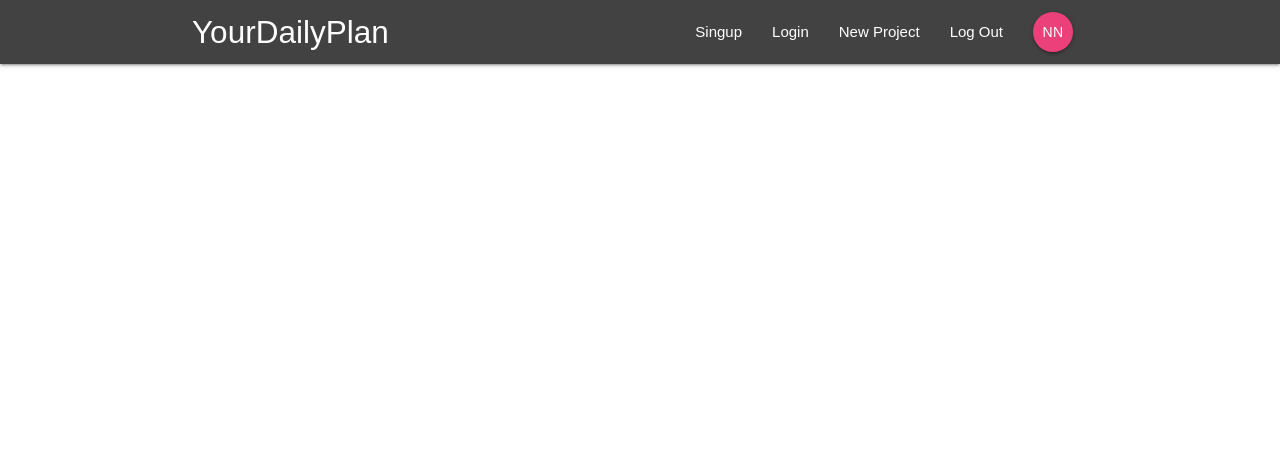
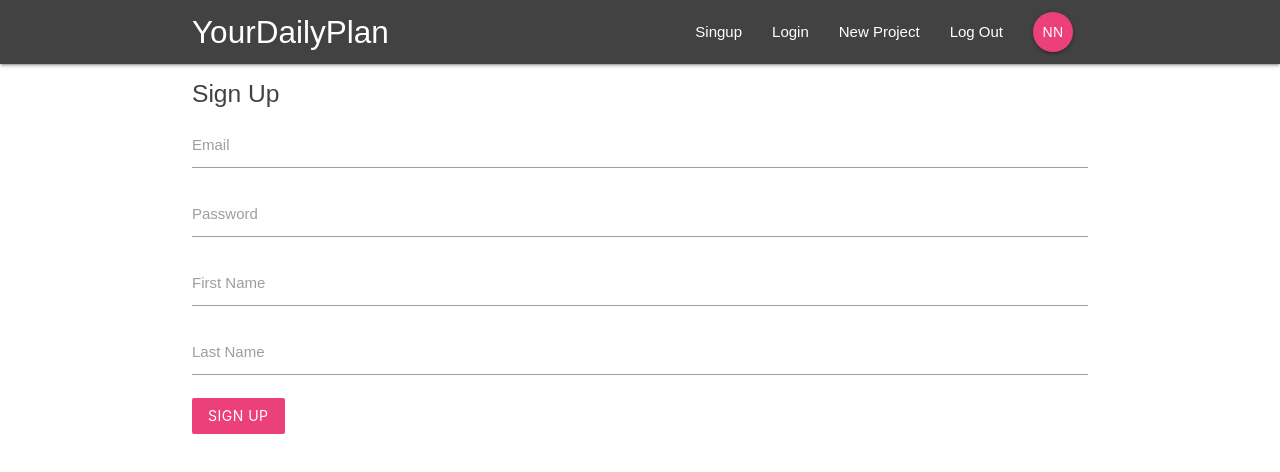
Before and after one commit to MakarCodes/Personal_Plan_App, a React (Create React App) app: page /signup in a window 1280 px wide. Shown: the top 472 px of the page. Built offline with nearby package versions, Linux system fonts and the light colour scheme.

Commit message:
added content to components required for auth

```diff
--- a/src/App.js
+++ b/src/App.js
@@ -1,7 +1,11 @@
 import React, { Component } from 'react';
-import { BrowserRouter } from 'react-router-dom';
+import { BrowserRouter, Switch,Route } from 'react-router-dom';
 
-import Navbar from './components/layout/Navbar';
+import Navbar from './components/layout/Navbar'
+import Dashboard from './components/dashboard/Dashboard'
+import ProjectDetails from './components/projects/ProjectDetails'
+import SignIn from './components/auth/SignIn'
+import SignUp from './components/auth/SignUp'
 
 
 class App extends Component {
@@ -10,6 +14,12 @@
       <BrowserRouter>
         <div className="App">
           <Navbar />
+          <Switch>
+            <Route exact path="/" component={Dashboard} />
+            <Route path ="/project/:id" component={ProjectDetails} />
+            <Route path="/signin" component={SignIn} />
+            <Route path="/signup" component={SignUp} />
+          </Switch>
         </div>
       </BrowserRouter>
     );
--- a/src/components/auth/SignIn.js
+++ b/src/components/auth/SignIn.js
@@ -0,0 +1,40 @@
+import React, { Component } from 'react'
+
+class SignIn extends Component {
+    state = {
+        email: '',
+        password: ''
+    }
+
+    handleChange = (e) => {
+        this.setState({
+            [e.target.id]: e.target.value
+        })
+    }
+    handleSubmit = (e) => {
+        e.preventDefault();
+        console.log(this.state);
+    }
+    render() {
+        return (
+            <div className="container">
+                <form onSubmit={this.handleSubmit} className="white">
+                    <h5 className="grey-text text-darken-3">Sign In</h5>
+                    <div className="input-field">
+                        <label htmlFor="email">Email</label>
+                        <input type="email" id="email" onChange={this.handleChange}/>
+                    </div>
+                    <div className="input-field">
+                        <label htmlFor="password">Password</label>
+                        <input type="password" id="password" onChange={this.handleChange}/>
+                    </div>
+                    <div className="input-field">
+                        <button className="btn pink lighten-1 z-depth-0">Login</button>
+                    </div>
+                </form>
+            </div>
+        )
+    }
+}
+
+export default SignIn
--- a/src/components/auth/SignUp.js
+++ b/src/components/auth/SignUp.js
@@ -0,0 +1,50 @@
+import React, { Component } from 'react'
+
+class SignUp extends Component {
+    state = {
+        email: '',
+        password: '',
+        firstName: '',
+        lastName: ''
+    }
+
+    handleChange = (e) => {
+        this.setState({
+            [e.target.id]: e.target.value
+        })
+    }
+    handleSubmit = (e) => {
+        e.preventDefault();
+        console.log(this.state);
+    }
+    render() {
+        return (
+            <div className="container">
+                <form onSubmit={this.handleSubmit} className="white">
+                    <h5 className="grey-text text-darken-3">Sign Up</h5>
+                    <div className="input-field">
+                        <label htmlFor="email">Email</label>
+                        <input type="email" id="email" onChange={this.handleChange}/>
+                    </div>
+                    <div className="input-field">
+                        <label htmlFor="password">Password</label>
+                        <input type="password" id="password" onChange={this.handleChange}/>
+                    </div>
+                    <div className="input-field">
+                        <label htmlFor="firstName">First Name</label>
+                        <input type="text" id="firstName" onChange={this.handleChange}/>
+                    </div>
+                    <div className="input-field">
+                        <label htmlFor="lastName">Last Name</label>
+                        <input type="text" id="lastName" onChange={this.handleChange}/>
+                    </div>
+                    <div className="input-field">
+                        <button className="btn pink lighten-1 z-depth-0">Sign up</button>
+                    </div>
+                </form>
+            </div>
+        )
+    }
+}
+
+export default SignUp
```
